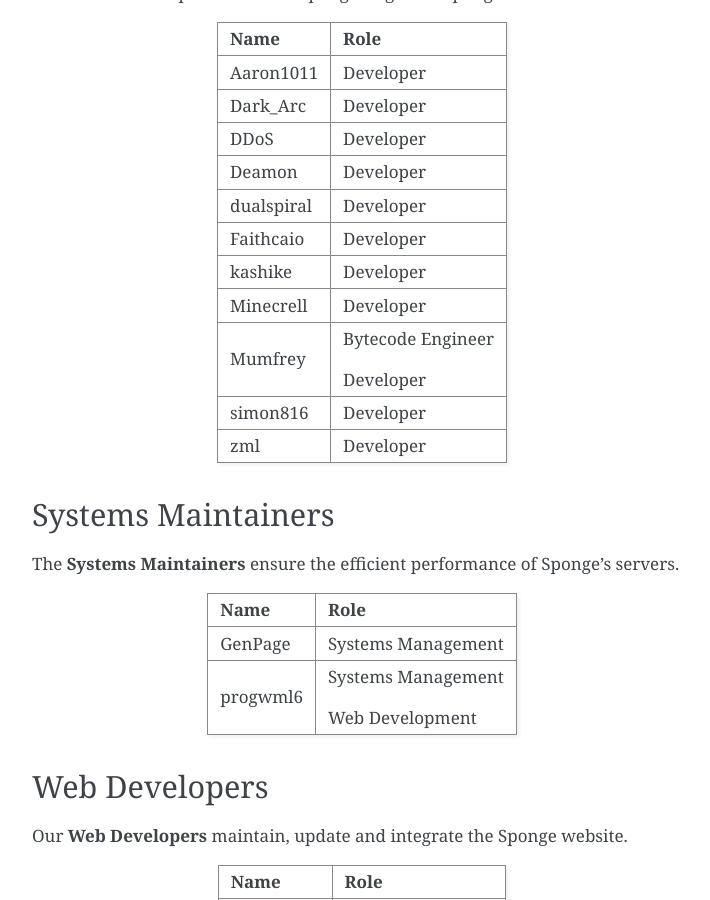
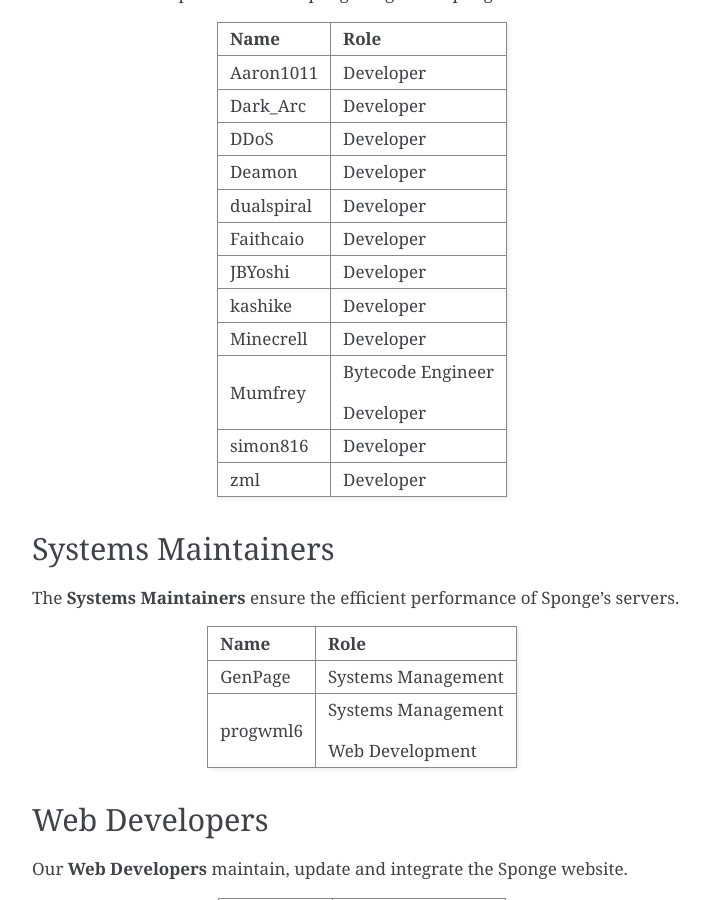
Before and after one commit to SpongePowered/SpongeDocs, a Sphinx documentation site: the page built from source/about/staff.rst, in a window 1280 px wide and 900 px high, scrolled down 1269 px. Shown: the whole window, without its empty margins (388-1098 px from the left). Built offline with Sphinx 7.4.7, drawn with Linux system fonts in a browser that asks for light colours; pages that are not in the unit, such as notebooks, are missing from menus.

Commit message:
Updated staff listing

```diff
--- a/source/about/staff.rst
+++ b/source/about/staff.rst
@@ -79,6 +79,8 @@
 | dualspiral                        | Developer                          |
 +-----------------------------------+------------------------------------+
 | Faithcaio                         | Developer                          |
++-----------------------------------+------------------------------------+
+| JBYoshi                           | Developer                          |
 +-----------------------------------+------------------------------------+
 | kashike                           | Developer                          |
 +-----------------------------------+------------------------------------+
```
Also changed, not shown: other parts of source/about/staff.rst (+2 -1 lines).
